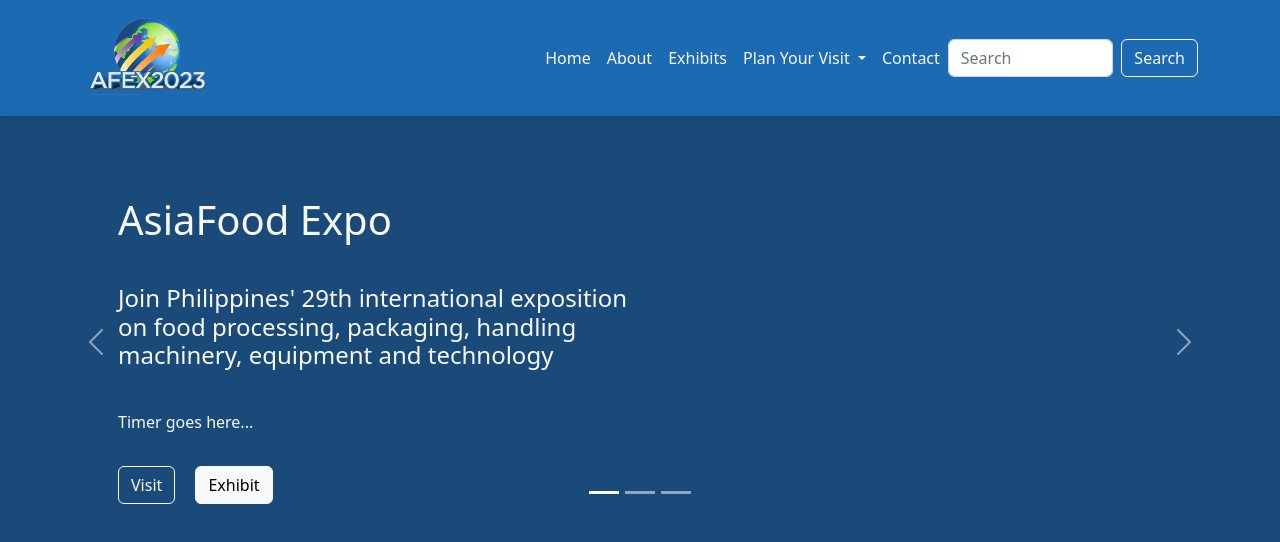
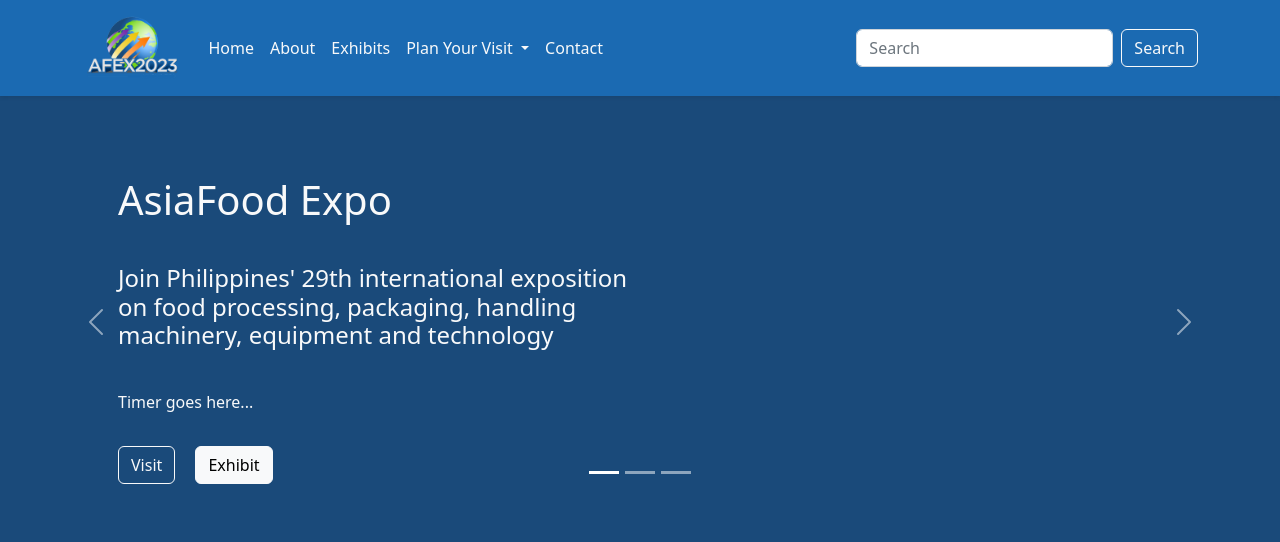
Before and after one commit to bogsp/afex-temp, a plain HTML site: page AFEX/index.html in a window 1280 px wide. Shown: the top 542 px of the page. Drawn offline with nearby package versions, Linux system fonts and the light colour scheme.

Commit message:
Updated formatting

```diff
--- a/AFEX/css/style.scss
+++ b/AFEX/css/style.scss
@@ -12,12 +12,24 @@ ul {
   padding-left: 0;
 }
 
+nav {
+  div {
+    .navbar-brand {
+      width: 8vw;
+
+      img {
+        width: 100%;
+      }
+    }
+  }
+}
+
 footer {
   #afex-logo {
     text-align: left;
 
     a img {
-      width: 15vw;
+      width: 12vw;
     }
   }
 
@@ -48,6 +60,18 @@ footer {
 }
 
 @include respond-below(md) {
+  nav {
+    div {
+      .navbar-brand {
+        width: 30vw;
+
+        img {
+          width: 100%;
+        }
+      }
+    }
+  }
+
   footer {
     #afex-logo {
       text-align: center;
--- a/AFEX/index.html
+++ b/AFEX/index.html
@@ -14,7 +14,7 @@
 <body>
     <nav class="navbar navbar-expand-lg navbar-dark bg-secondary shadow-sm">
         <div class="container">
-            <a class="navbar-brand link-light" href="./index.html"><img src="./img/afex2023_logo.png" width="30%" alt="afex2023_logo"></a>
+            <a class="navbar-brand link-light" href="./index.html"><img src="./img/afex2023_logo.png" alt="afex2023_logo"></a>
             <button class="navbar-toggler" type="button" data-bs-toggle="collapse"
                 data-bs-target="#navbarSupportedContent" aria-controls="navbarSupportedContent" aria-expanded="false"
                 aria-label="Toggle navigation">
@@ -312,7 +312,7 @@
                 <a class="btn btn-light" href="#" role="button">Sign up for fresh insights</a>
             </div>
         </div>
-        <div id="links" class="row">
+        <div id="links" class="row p-5">
             <div id="solutions" class="col-lg-6 col-md-12 py-3">
                 <h5>Solutions</h5>
                 <hr>
@@ -420,7 +420,7 @@
             </div>
         </div>
         <hr>
-        <div class="row py-3">
+        <div class="row p-5">
             <div id="copyright" class="col-lg small">
                 <p><strong>&copy; 2022 Asia Food Expo | Powered by: <a href="http://tedconoutsourcingcorp.com"
                             class="link-light" target="_blank">TedCon</a></strong></p>
```
Also changed, not shown: AFEX/css/style.css, 1 other file.
